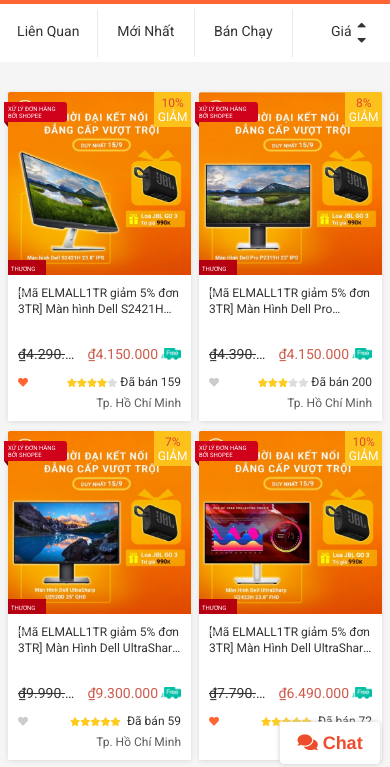
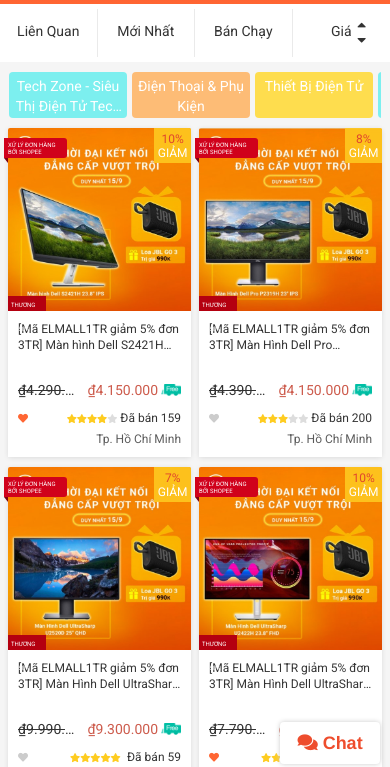
Before and after one commit to hieuleo/Shop-Trend, a plain HTML site: page index.html in a window 390 px wide. Shown: the part 70-837 px from the top of the page. Drawn offline with nearby package versions, Linux system fonts and the light colour scheme.

Commit message:
update categoty-mobi

```diff
--- a/assets/css/main.css
+++ b/assets/css/main.css
@@ -784,6 +784,7 @@ html{
 .search__cart{
     width: 140px;
     text-align: center;
+    -webkit-tap-highlight-color: transparent;
 }
 
 .search__cart--logo{
@@ -791,6 +792,7 @@ html{
     margin-bottom: 19px;
     color: var(--white-color);
     cursor: pointer;
+    -webkit-tap-highlight-color: transparent;
 }
 
 .cart__notice{
@@ -811,6 +813,7 @@ html{
     width: 40px;
     height: 45px;
     cursor: pointer;
+    -webkit-tap-highlight-color: transparent;
 }
 
 .cart__list{
@@ -1246,7 +1249,61 @@ html{
     cursor: pointer;
 }
 
-
+/* mobi-category */
+.mobi-category{
+    display: none;
+}
+
+.mobi-category__list{
+    display: flex;
+    list-style: none;
+    padding: 0;
+    margin: 0 5px;
+    max-width: 100%;
+    overflow-x: auto;
+}
+
+.mobi-category__list::-webkit-scrollbar{
+    display: none;
+}
+
+.mobi-category__item{
+    flex-shrink: 0;
+    display: block;
+    margin-right: 5px;
+}
+
+.mobi-category__link{
+    text-decoration: none;
+    font-size: 1.4rem;
+    line-height: 2rem;
+    text-align: center;
+    height: 46px;
+    width: 118px;
+    color: var(--white-color);
+    border-radius: 4px;
+    display: flex;
+    justify-content: center;
+    align-items: center;
+    overflow: hidden;
+    display: -webkit-box;
+    -webkit-box-orient: vertical;
+    -webkit-line-clamp: 2;
+    padding: 4px 3px;
+    user-select: none;
+    -webkit-user-select: none;
+}
+
+.mobi-category__item:nth-of-type(3n + 1) .mobi-category__link{
+    background-color: #41ececab;
+}
+
+.mobi-category__item:nth-of-type(3n + 2) .mobi-category__link{
+    background-color: #fdbc76;
+}
+.mobi-category__item:nth-of-type(3n + 3) .mobi-category__link{
+    background-color: #ffda35de;
+}
 /* contain -product */
 
 .contain-product__item {
--- a/assets/css/responsive.css
+++ b/assets/css/responsive.css
@@ -22,6 +22,24 @@
         --header-height: 74px;
         --header-navbar: 0px;
     }
+
+    /* movi-category */
+    .mobi-category{
+        display: block;
+    }
+
+    .search__history-item >a,
+    .search__select-label,
+    .search--bottom,
+    .mobi-category__link,
+    .chat__button,
+    .cart,
+    .cart__link,
+    .navi-mobi-tablet__icon
+    {
+        -webkit-tap-highlight-color: transparent;
+    }
+
 
     /* navication  */
     .navi-mobi-tablet{
@@ -307,7 +325,7 @@
     /* container  */
     .app-container {
         background-color: #f5f5f5;
-        padding: 20px 0;
+        padding: 10px 0;
         position: relative;
         top: calc(74px + 58px);
     }
--- a/index.html
+++ b/index.html
@@ -378,6 +378,7 @@
                 </div>
             </div>
 
+
             <!--app container  -->
             <div class="app-container">
                 <div class="grid wide">
@@ -468,6 +469,75 @@
                                 </div>
                             </div>
 
+                            <nav class="mobi-category">
+                                <ul class="mobi-category__list">
+                                    <li class="mobi-category__item">
+                                        <a href="" class="mobi-category__link">
+                                            Tech Zone - Siêu Thị Điện Tử Tech Zone - Siêu Thị Điện Tử Tech Zone - Siêu Thị Điện Tử
+                                        </a>
+                                    </li>
+                                    <li class="mobi-category__item">
+                                        <a href="" class="mobi-category__link">
+                                            Điện Thoại & Phụ Kiện
+                                        </a>
+                                    </li>
+                                    <li class="mobi-category__item">
+                                        <a href="" class="mobi-category__link">
+                                            Thiết Bị Điện Tử
+                                        </a>
+                                    </li>
+                                    <li class="mobi-category__item">
+                                        <a href="" class="mobi-category__link">
+                                            Máy Tính & Laptop
+                                        </a>
+                                    </li>
+                                    <li class="mobi-category__item">
+                                        <a href="" class="mobi-category__link">
+                                            Máy Ảnh & Máy Quay Phim
+                                        </a>
+                                    </li>
+                                    <li class="mobi-category__item">
+                                        <a href="" class="mobi-category__link">
+                                            Thiết Bị Điện Gia Dụng
+                                        </a>
+                                    </li>
+                                    <li class="mobi-category__item">
+                                        <a href="" class="mobi-category__link">
+                                            Thể Thao & Du Lịch
+                                        </a>
+                                    </li>
+                                    <li class="mobi-category__item">
+                                        <a href="" class="mobi-category__link">
+                                            Ô Tô & Xe Máy & Xe Đạp
+                                        </a>
+                                    </li>
+                                    <li class="mobi-category__item">
+                                        <a href="" class="mobi-category__link">
+                                            Nhà Cửa & Đời Sống
+                                        </a>
+                                    </li>
+                                    <li class="mobi-category__item">
+                                        <a href="" class="mobi-category__link">
+                                            Phụ Kiện & Trang Sức Nữ
+                                        </a>
+                                    </li>
+                                    <li class="mobi-category__item">
+                                        <a href="" class="mobi-category__link">
+                                            Bách Hóa Online
+                                        </a>
+                                    </li>
+                                    <li class="mobi-category__item">
+                                        <a href="" class="mobi-category__link">
+                                            Nhà Sách Online
+                                        </a>
+                                    </li>
+                                    <li class="mobi-category__item">
+                                        <a href="" class="mobi-category__link">
+                                            Hàng Quốc Tế - Deal Đồng Giá
+                                        </a>
+                                    </li>
+                                </ul>
+                            </nav>
                             <!-- contain-product -->
                             <div class="contain-product">
                                 <div class="row sm-gutter">
```
